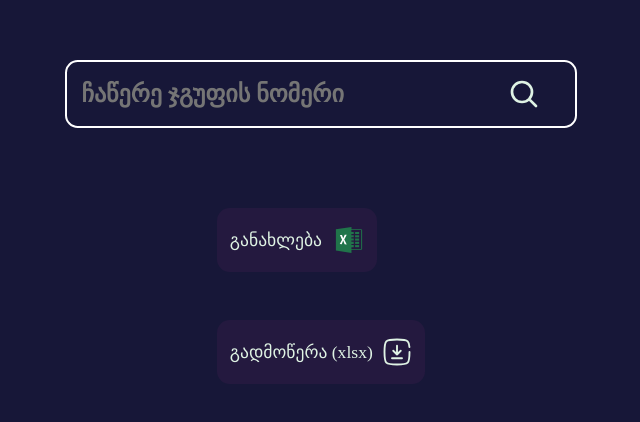
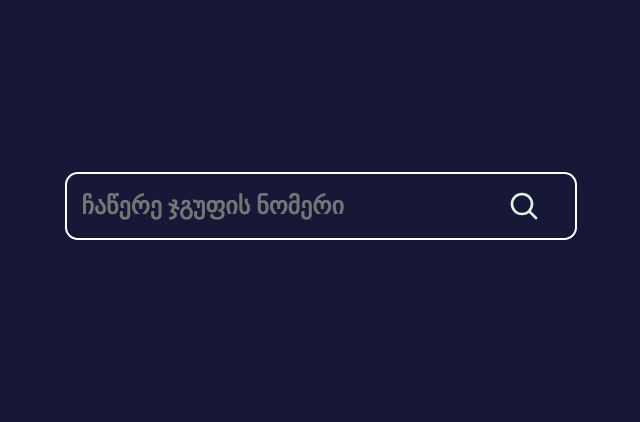
Before and after one commit to gabadadzeluca/exam-finder-client, a React (Vite) app: page / in a window 1280 px wide. Shown: the part 186-608 px from the top of the page, without its empty margins (319-959 px from the left). Built offline with nearby package versions, Linux system fonts and the light colour scheme; what ldrs would draw is missing.

Commit message:
put buttons and examData in one div and add one conditional

```diff
--- a/src/App.tsx
+++ b/src/App.tsx
@@ -154,8 +154,9 @@ function App() {
         </SLastRefreshP>
       )}
 
+      {examData && (
         <SDataAndButtonsDiv>
-        {examData && <DataDisplay examData={examData} />}
+          <DataDisplay examData={examData} />
           <SButtonsDiv>
             <Button
               onClick={refreshExcel}
@@ -173,6 +174,7 @@ function App() {
             />
           </SButtonsDiv>
         </SDataAndButtonsDiv>
+      )}
     </SMainContainerDiv>
   );
 }
```
Lines whose indentation alone changed are shown as unchanged.
